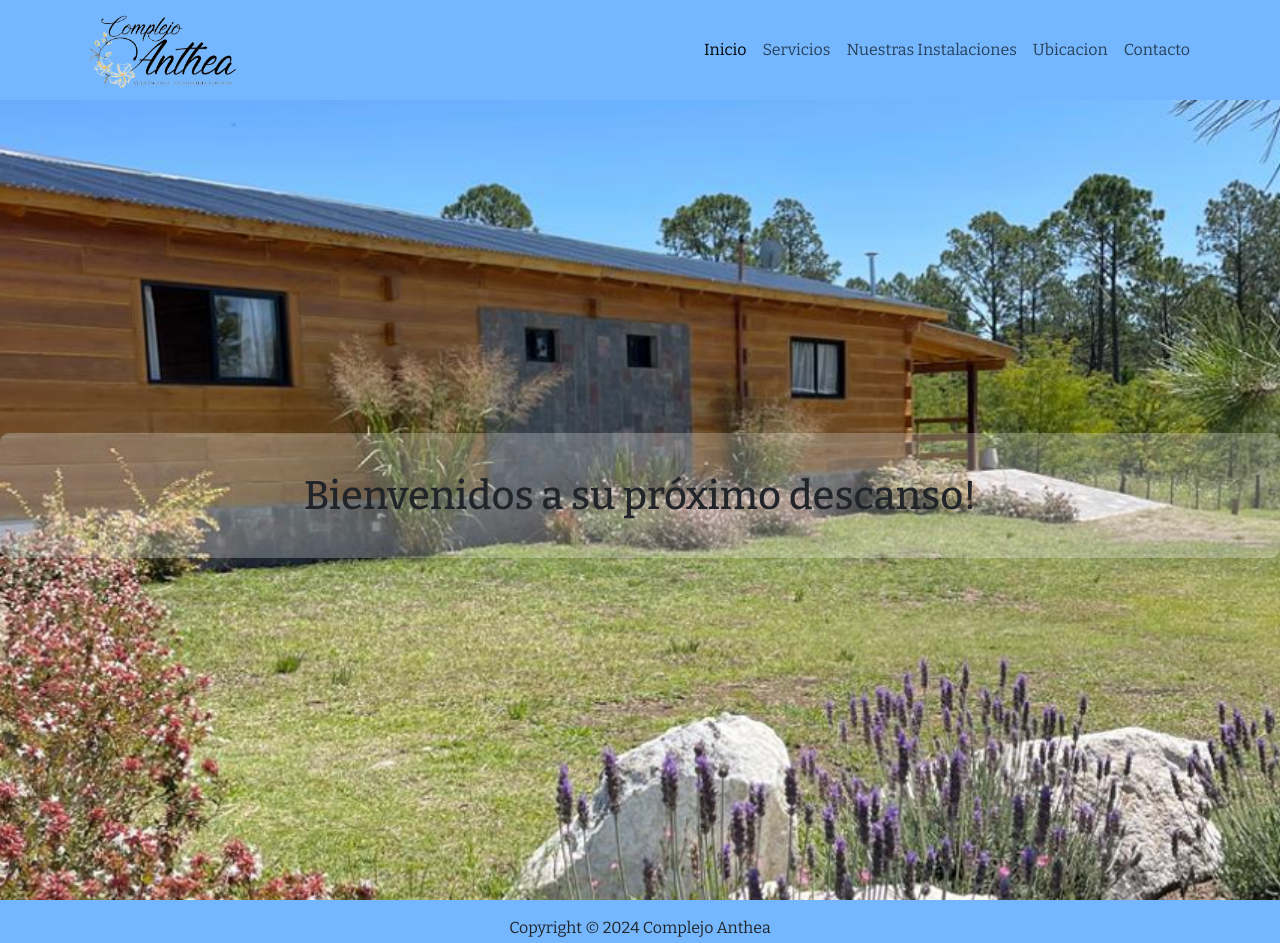
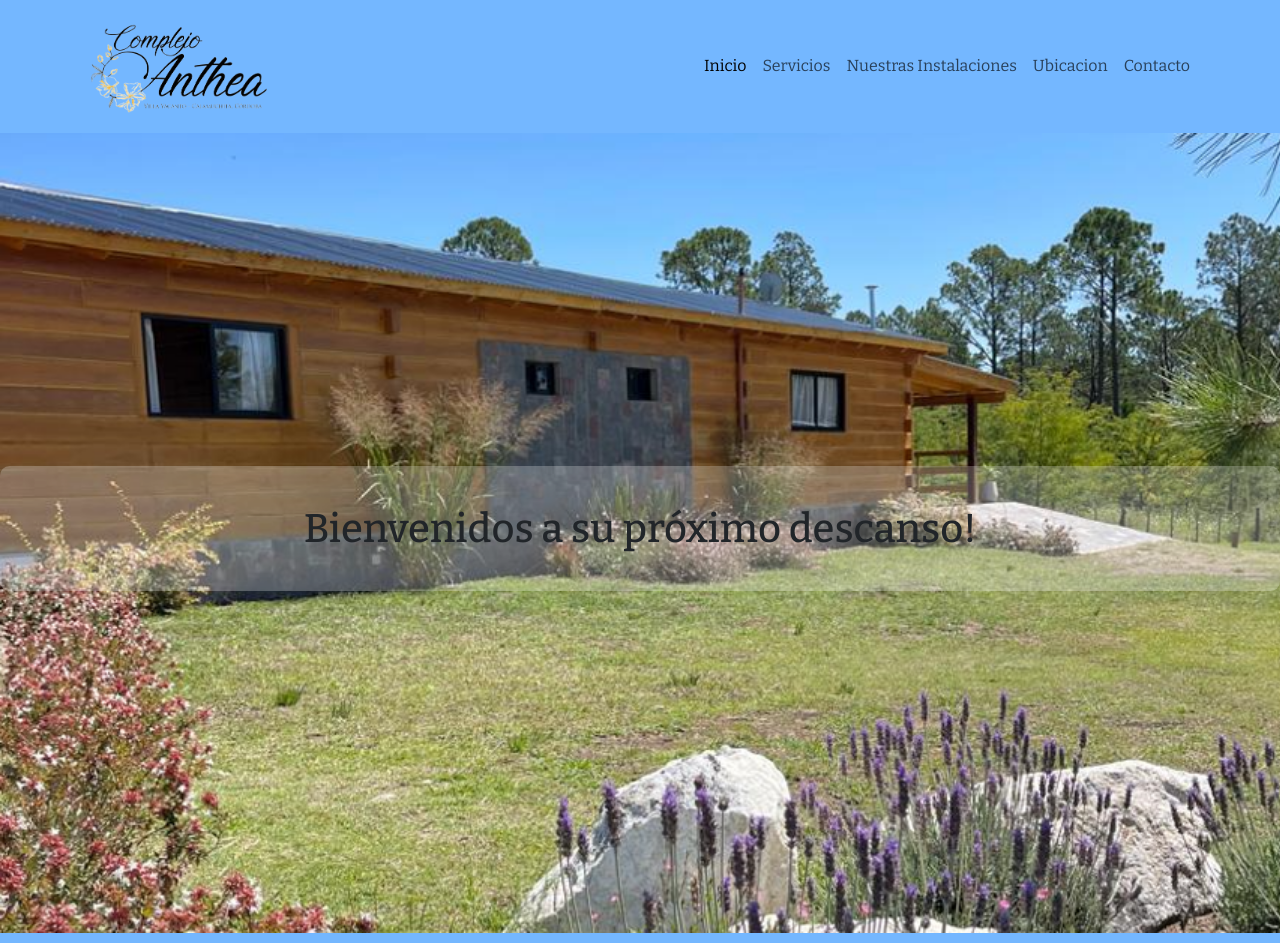
Before and after one commit to xequi90/complejoantheafinal, a plain HTML site: page index.html in a window 1280 px wide. Shown: the top 943 px of the page. Drawn offline with nearby package versions, Linux system fonts and the light colour scheme.

Commit message:
modificando el index

```diff
--- a/css/tu-estilo.css
+++ b/css/tu-estilo.css
@@ -11,11 +11,19 @@
 /***********************HEADER***********************/
 /****************************************************/
 
+.header {
+  display: flex;
+  padding: 0.5rem 2rem;
+  align-items: center;
+  justify-content: space-between;
 
+  width: 100%;
+}
 
 .logo {
-  width: 10rem;
+  width: 12rem;
 }
+
 
 .menu-link {
   color: black;
--- a/index.html
+++ b/index.html
@@ -7,7 +7,7 @@
                  LINK DE BOOTSTRAP
         ------------- ------------------------->
         <link href="https://cdn.jsdelivr.net/npm/bootstrap@5.3.3/dist/css/bootstrap.min.css" rel="stylesheet" integrity="sha384-QWTKZyjpPEjISv5WaRU9OFeRpok6YctnYmDr5pNlyT2bRjXh0JMhjY6hW+ALEwIH" crossorigin="anonymous">
-        <link rel="stylesheet" href="../css/tu-estilo.css" />
+        <link rel="stylesheet" href="./css/tu-estilo.css" />
         <link rel="shortcut icon" href="./img/anthelogo.png" type="antheaicon">
         <title>Complejo Anthea</title>
       </head>
@@ -45,7 +45,7 @@
             contenido
      ---------------------->
     <main>
-      <section class="bienvenidos">
+      <section class=" bienvenidos ">
         <h1>Bienvenidos a su próximo descanso!</h1>
       </section>
     </main>
```
